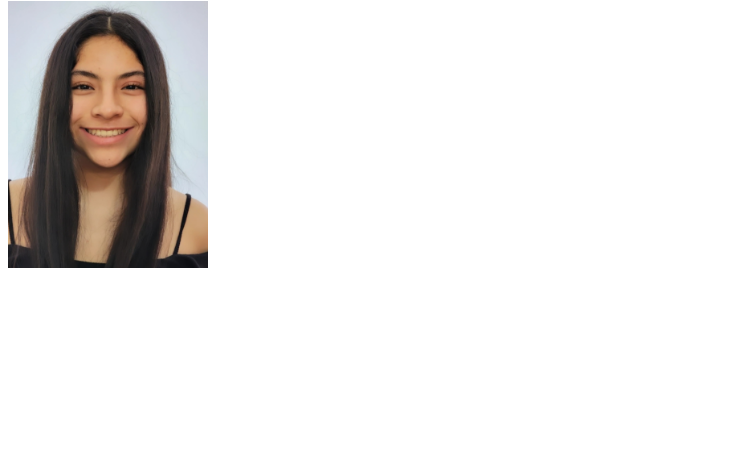
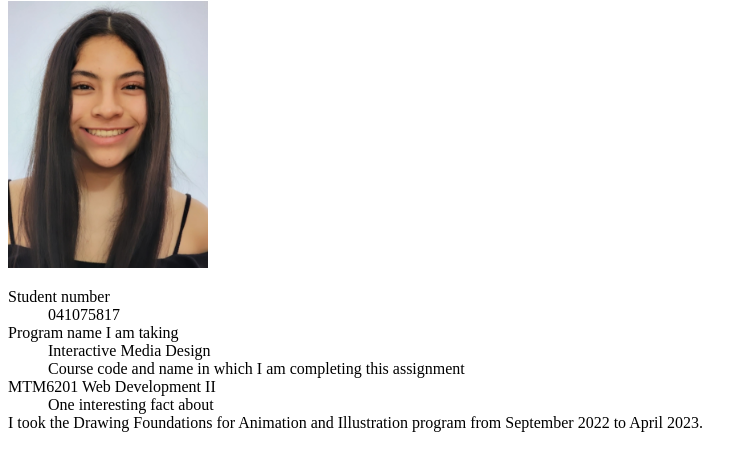
Before and after one commit to more0335/mtm6201-week1, a plain HTML site: page index.html in a window 1280 px wide. Shown: the part 79-550 px from the top of the page, without its empty margins (0-754 px from the left). Drawn offline with Linux system fonts and the light colour scheme.

Commit message:
adds description list

```diff
--- a/index.html
+++ b/index.html
@@ -11,7 +11,19 @@
 
     <img id="my-image" src="images/me.jpg" alt="image of Camila Moreno" width="200">
 
+    <dl>
+        <dt>Student number</dt>
+        <dd>041075817</dd>
 
+        <dt>Program name I am taking</dt>
+        <dd>Interactive Media Design</dd>
+
+        <dd>Course code and name in which I am completing this assignment</dd>
+        <dt>MTM6201 Web Development II</dt>
+
+        <dd>One interesting fact about</dd>
+        <dt>I took the Drawing Foundations for Animation and Illustration program from September 2022 to April 2023.</dt>
+    </dl>
 </body>
 
 </html>
```
